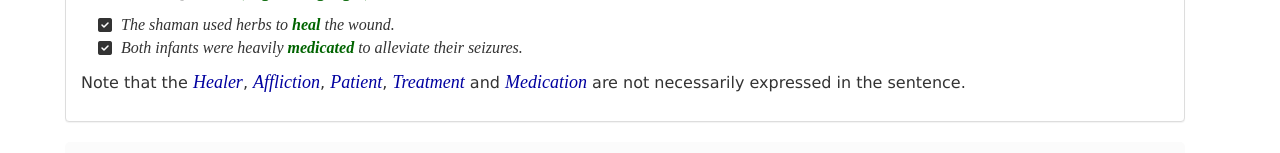
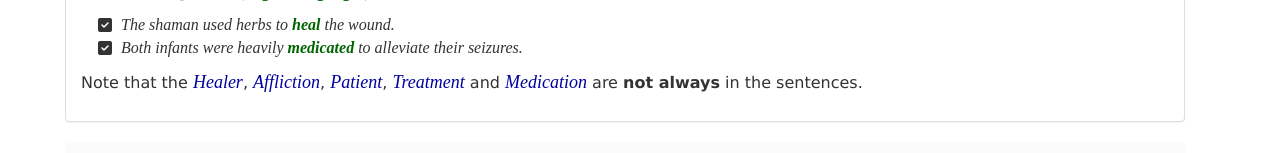
Before and after one commit to ancadumitrache/ancadumitrache.github.io, a plain HTML site: page frames/frame-centric-examples.html in a window 1280 px wide. Shown: the part 430-583 px from the top of the page. Drawn offline with nearby package versions, Linux system fonts and the light colour scheme.

Commit message:
fixed frame-centric task

```diff
--- a/frames/frame-centric-examples.html
+++ b/frames/frame-centric-examples.html
@@ -177,7 +177,7 @@ b.frame {
     if (idx < frameelems_array.length - 2) expl_par_str += ", ";
     if (idx == frameelems_array.length - 2) expl_par_str += " and ";
   }
-  expl_par_str += " are not necessarily expressed in the sentence.";
+  expl_par_str += " are <b>not always</b> in the sentences.";
   expl_par.innerHTML = expl_par_str;
   document.getElementById("example-panel").appendChild(expl_par);
 
```
